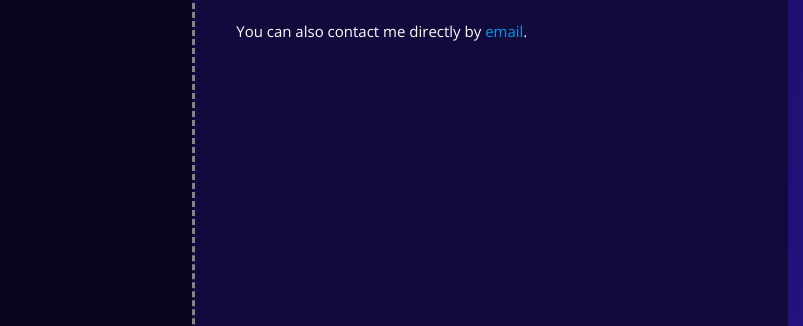
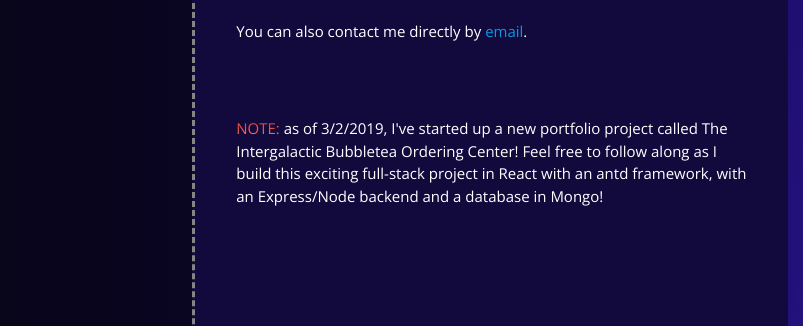
Before and after one commit to LaraEk/Portfolio, a plain HTML site: page index.html in a window 1280 px wide. Shown: the part 324-650 px from the top of the page, 0-803 px from the left. Drawn offline with nearby package versions, Linux system fonts and the light colour scheme; files that its build step writes are made by us from their sources.

Commit message:
added NOTE

```diff
--- a/index.html
+++ b/index.html
@@ -57,6 +57,13 @@
             You can also contact me directly by
             <a href="mailto:larakek@gmail.com">email</a>.
           </p>
+          <p>
+            <span>NOTE:</span> as of 3/2/2019, I've started up a new portfolio
+            project called The Intergalactic Bubbletea Ordering Center! Feel
+            free to follow along as I build this exciting full-stack project in
+            React with an antd framework, with an Express/Node backend and a
+            database in Mongo!
+          </p>
         </div>
 
         <div class="col s2" id="projectscontainer">
```
